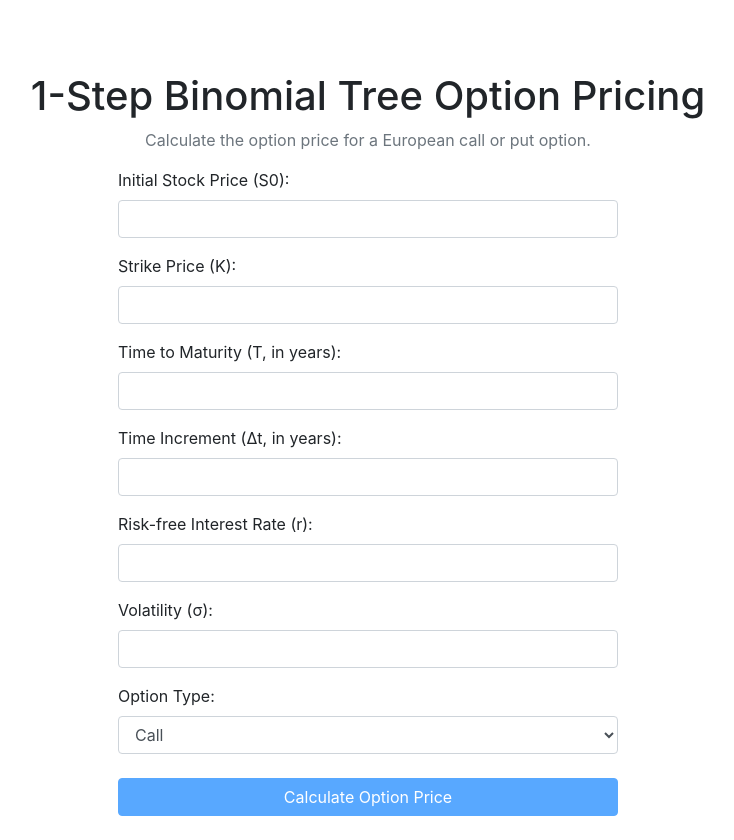
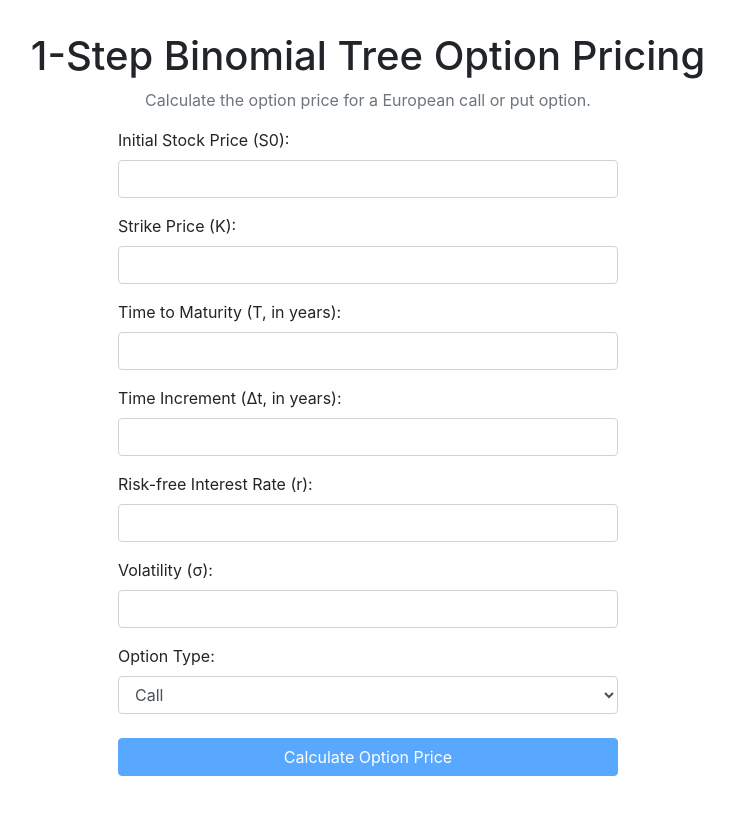
Before and after one commit to bhavrampromax/derivative-simulation, a Flask app: page / in a window 1280 px wide. Shown: the whole page, without its empty margins (272-1006 px from the left). After the commit the page ends 776 px from the top, so only its background shows below. Run offline with Flask 3, Linux system fonts and the light colour scheme; some libraries are stand-ins or nearby versions.

Commit message:
padding changes

```diff
--- a/templates/index.html
+++ b/templates/index.html
@@ -17,7 +17,7 @@
     </style>
 </head>
 <body>
-    <div class="container mt-5 p-4">
+    <div class="container mt-3 p-3">
         <h1 class="text-center">1-Step Binomial Tree Option Pricing</h1>
         <p class="text-center text-muted">Calculate the option price for a European call or put option.</p>
 
```
